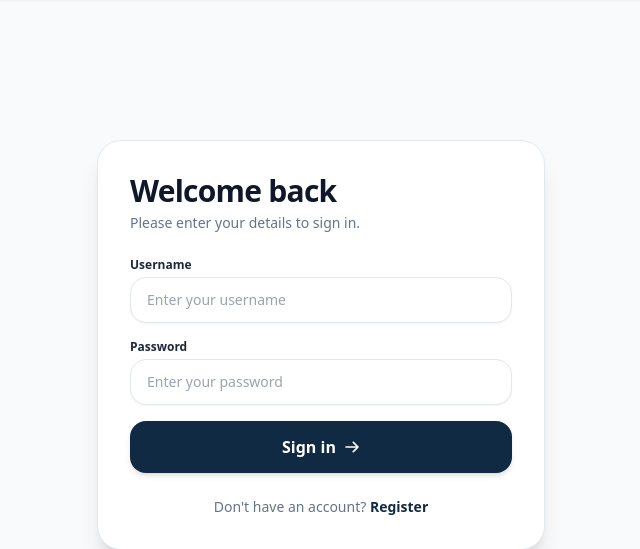
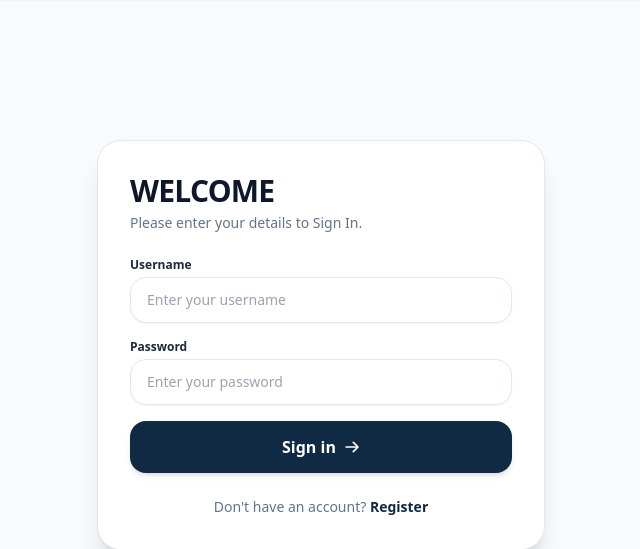
Before and after one commit to carl-dave/transitgo-Tunacao-CarlDave-G8, a Django app: page /accounts/login/ in a window 1280 px wide. Shown: the part 61-610 px from the top of the page, without its empty margins (319-959 px from the left). Run offline with Django 5.2, Linux system fonts and the light colour scheme; some libraries are stand-ins or nearby versions.

Commit message:
Add login template

```diff
--- a/accounts/templates/accounts/login.html
+++ b/accounts/templates/accounts/login.html
@@ -5,8 +5,8 @@
 {% block content %}
 <div class="w-full max-w-md bg-white border border-slate-200 rounded-3xl shadow-xl p-8 my-6">
     <div class="mb-6">
-        <h1 class="text-3xl font-extrabold text-[#0f172a] tracking-tight">Welcome back</h1>
-        <p class="text-slate-500 text-sm mt-1">Please enter your details to sign in.</p>
+        <h1 class="text-3xl font-extrabold text-[#0f172a] tracking-tight">WELCOME</h1>
+        <p class="text-slate-500 text-sm mt-1">Please enter your details to Sign In.</p>
     </div>
 
 
```
